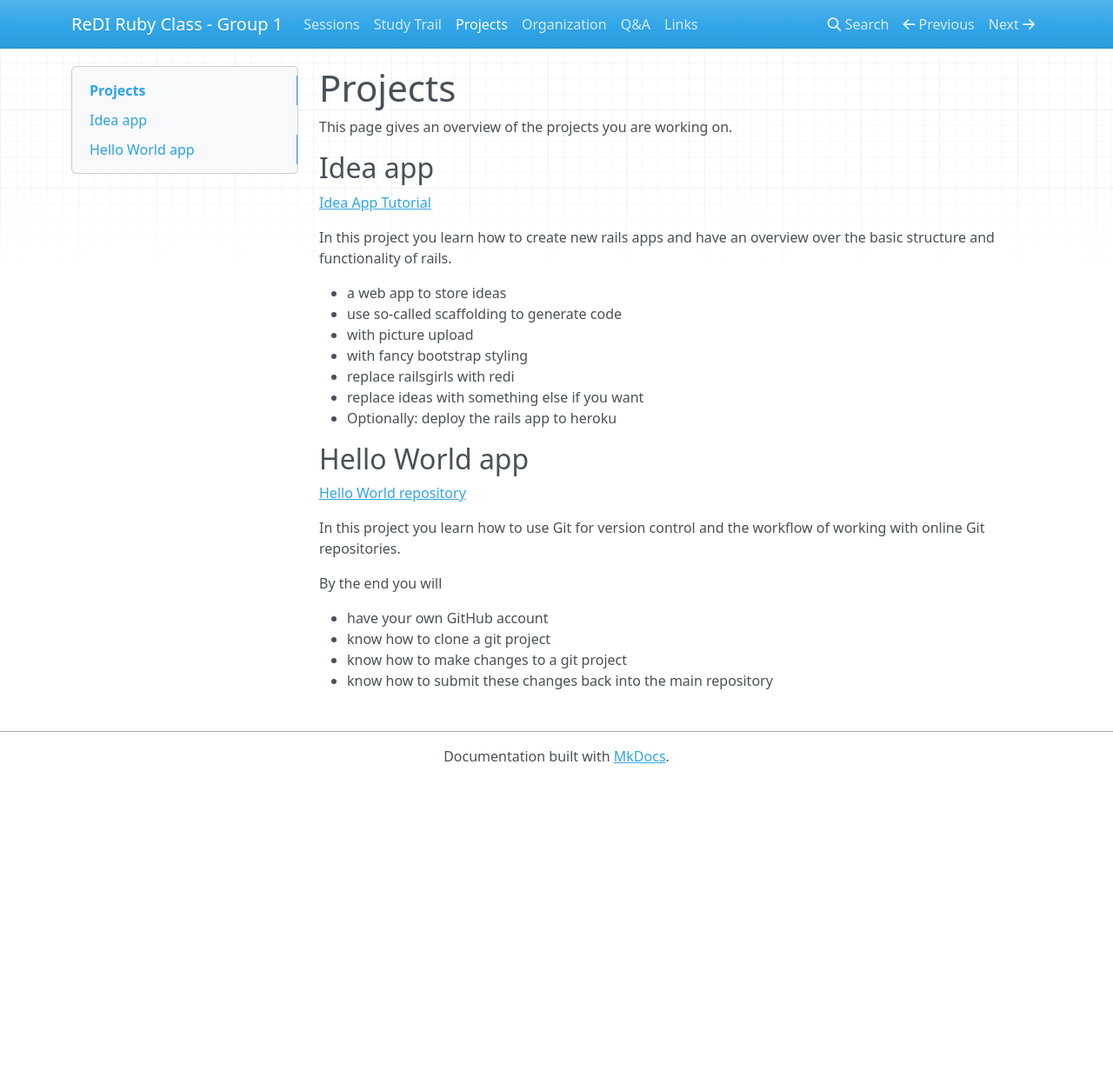
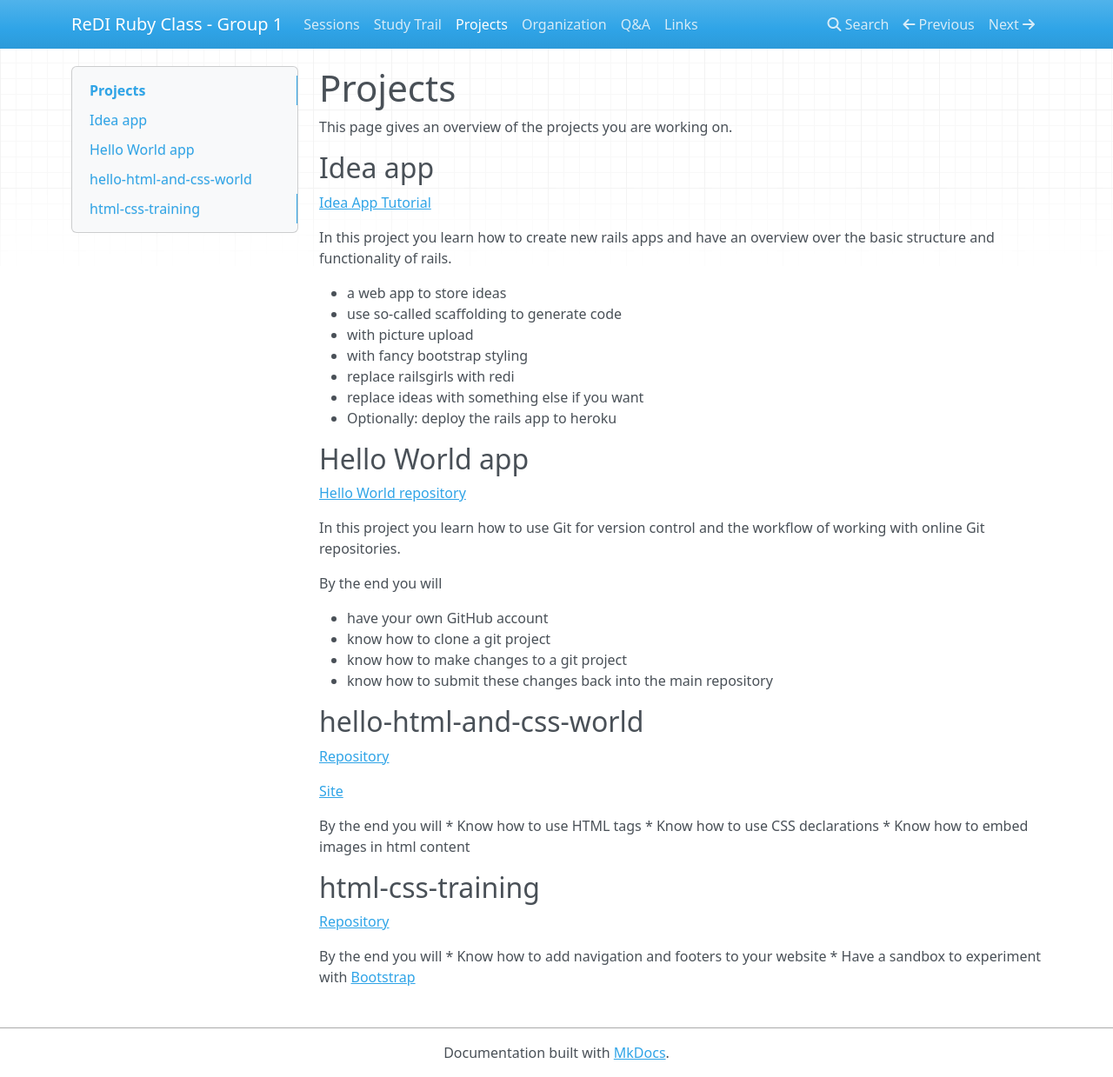
Before and after one commit to ReDI-School/group1, an MkDocs documentation site: the page built from docs/projects.md, in a window 1280 px wide and 1239 px high. Shown: the whole window at 87% size. Built offline with MkDocs 1.6.1, drawn with Linux system fonts in a browser that asks for light colours; nearby versions of some CDN libraries; old or Windows-style settings are respelled for this version of MkDocs.

Commit message:
update links and projects

```diff
--- a/docs/projects.md
+++ b/docs/projects.md
@@ -24,3 +24,20 @@ By the end you will
 * know how to clone a git project
 * know how to make changes to a git project
 * know how to submit these changes back into the main repository
+
+## hello-html-and-css-world
+[Repository](https://github.com/ReDI-School/hello-html-and-css-world)
+
+[Site](https://redi-school.github.io/hello-html-and-css-world/)
+
+By the end you will
+* Know how to use HTML tags
+* Know how to use CSS declarations
+* Know how to embed images in html content
+
+## html-css-training
+[Repository](https://github.com/ReDI-School/html-css-training)
+
+By the end you will
+* Know how to add navigation and footers to your website
+* Have a sandbox to experiment with [Bootstrap](http://getbootstrap.com/)
```
Also changed, not shown: docs/links.md (+3 -0 lines).
